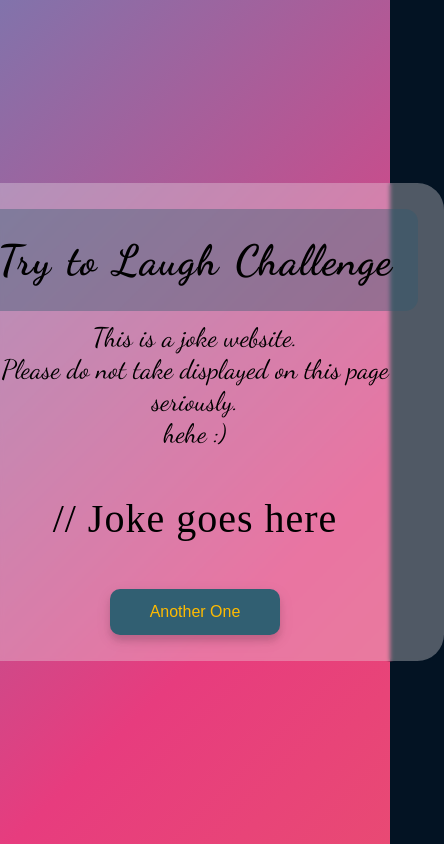
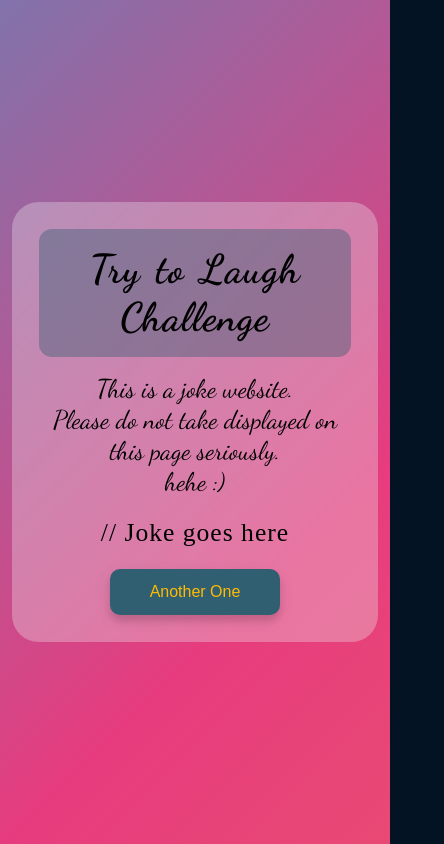
Before and after one commit to rakshitmehra/Quiz-application, a plain HTML site: page Try to laugh challenge/index.html in a window 390 px wide. Shown: the whole page, 444 px wide, since content can reach past the window. Drawn offline with Linux system fonts and the light colour scheme; no server answers.

Commit message:
style: make responsive try-to-laugh page

```diff
--- a/Try to laugh challenge/index.html
+++ b/Try to laugh challenge/index.html
@@ -1,19 +1,22 @@
 <!DOCTYPE html>
 <html lang="en">
+
 <head>
     <meta charset="UTF-8">
     <meta http-equiv="X-UA-Compatible" content="IE=edge">
     <meta name="viewport" content="width=device-width, initial-scale=1.0">
     <title>TTLC</title>
     <link rel="stylesheet" href="style.css">
+    <link rel="stylesheet" href="responsive.css">
     <link rel="shortcut icon" href="images/ik-logo-dark-grey-bg.jpg" type="image/x-icon">
 </head>
+
 <body>
     <section>
         <div class="container">
             <div class="heading">
-            <h3>Try to Laugh Challenge</h3>
-        </div>
+                <h3>Try to Laugh Challenge</h3>
+            </div>
             <p>This is a joke website. <br> Please do not take displayed on this page seriously. <br> hehe :)</p>
             <div id="joke" class="joke">// Joke goes here</div>
             <button id="jokebtn" class="btn">Another One</button>
@@ -21,4 +24,5 @@
         <script src="script.js"></script>
     </section>
 </body>
+
 </html>
--- /dev/null
+++ b/Try to laugh challenge/responsive.css
@@ -0,0 +1,24 @@
+@media screen and (max-width: 600px) {
+    .container {
+        width: 80%;
+    }
+
+    .heading {
+        width: 100%;
+    }
+
+    .heading h3 {
+        padding: 1rem 0.5rem;
+        font-size: 2.5rem;
+    }
+
+    .container p {
+        font-size: 1.6rem;
+        padding-top: 1rem;
+    }
+
+    .joke {
+        margin: 1rem auto;
+        font-size: 1.6rem;
+    }
+}
```
